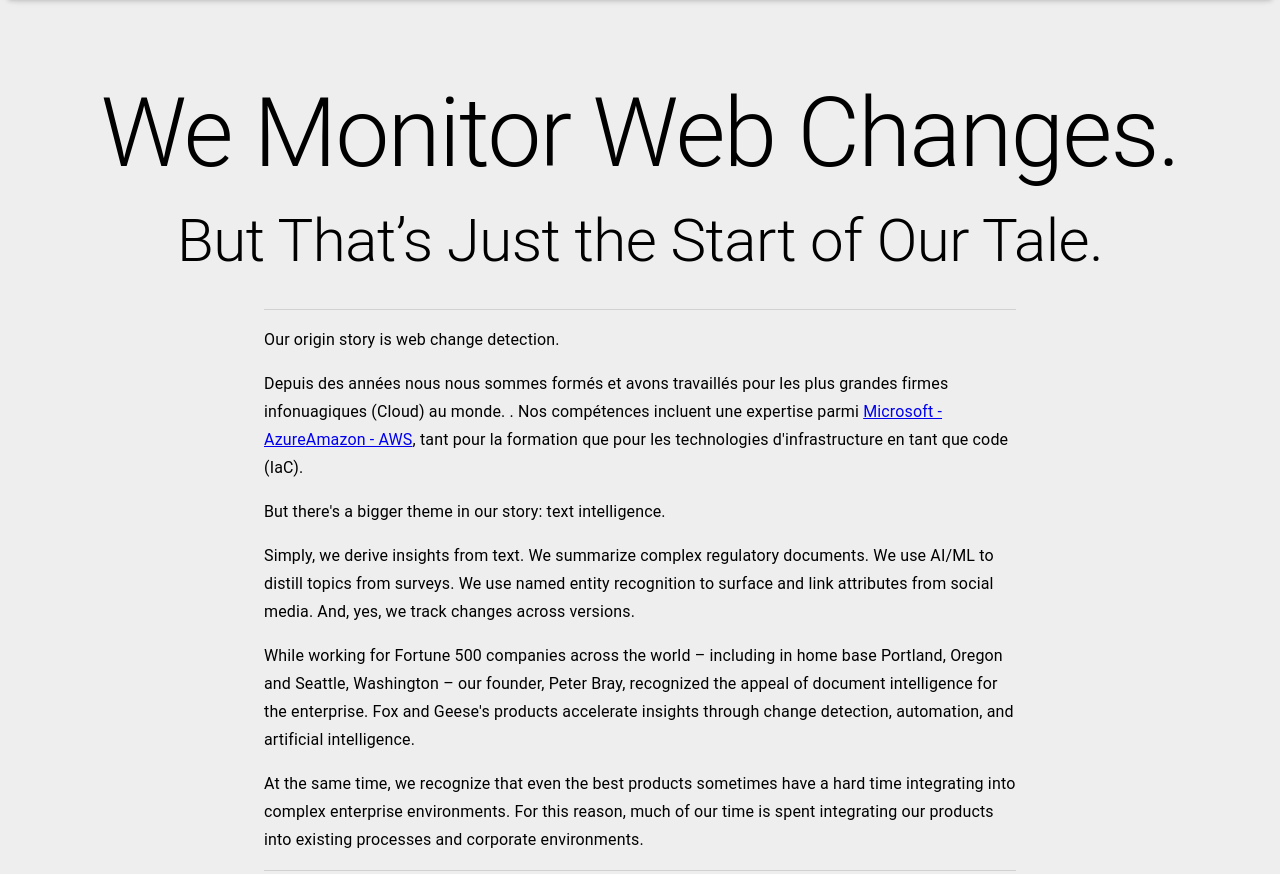
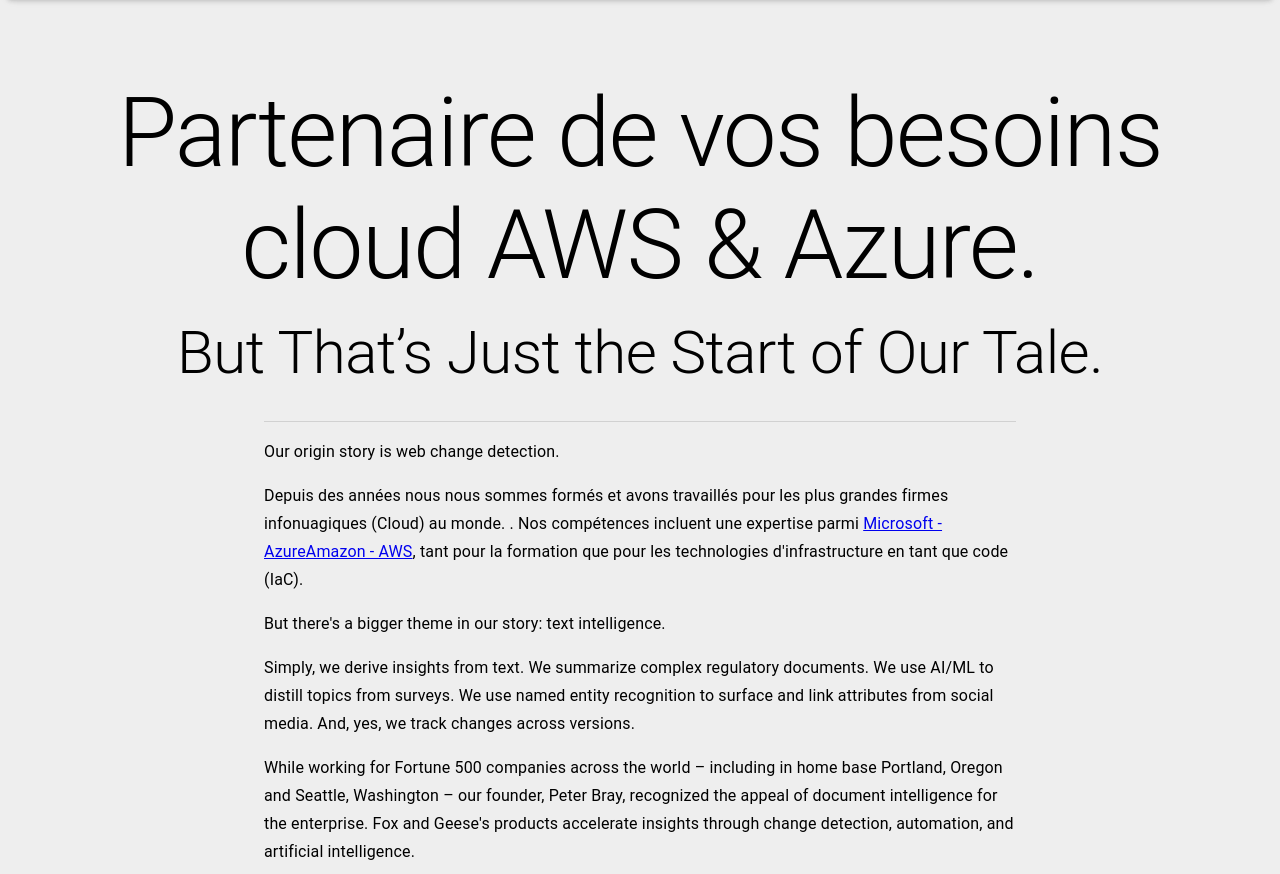
Before and after one commit to axsion/gatsby, a Gatsby site: page /skills in a window 1280 px wide. Shown: the part 83-957 px from the top of the page. Built offline with nearby package versions, Linux system fonts and the light colour scheme; Gatsby itself is replaced by a stand-in of ours.

Commit message:
Change title

```diff
--- a/src/pages/skills.js
+++ b/src/pages/skills.js
@@ -17,7 +17,7 @@
       },
     },
   } = props;
-  const title = "We Monitor Web Changes";
+  const title = "Partenaire de vos besoins cloud AWS & Azure";
   return (
     <Page tabs={<Tabs active={1} />}>
       <SEO title={title}>
```
